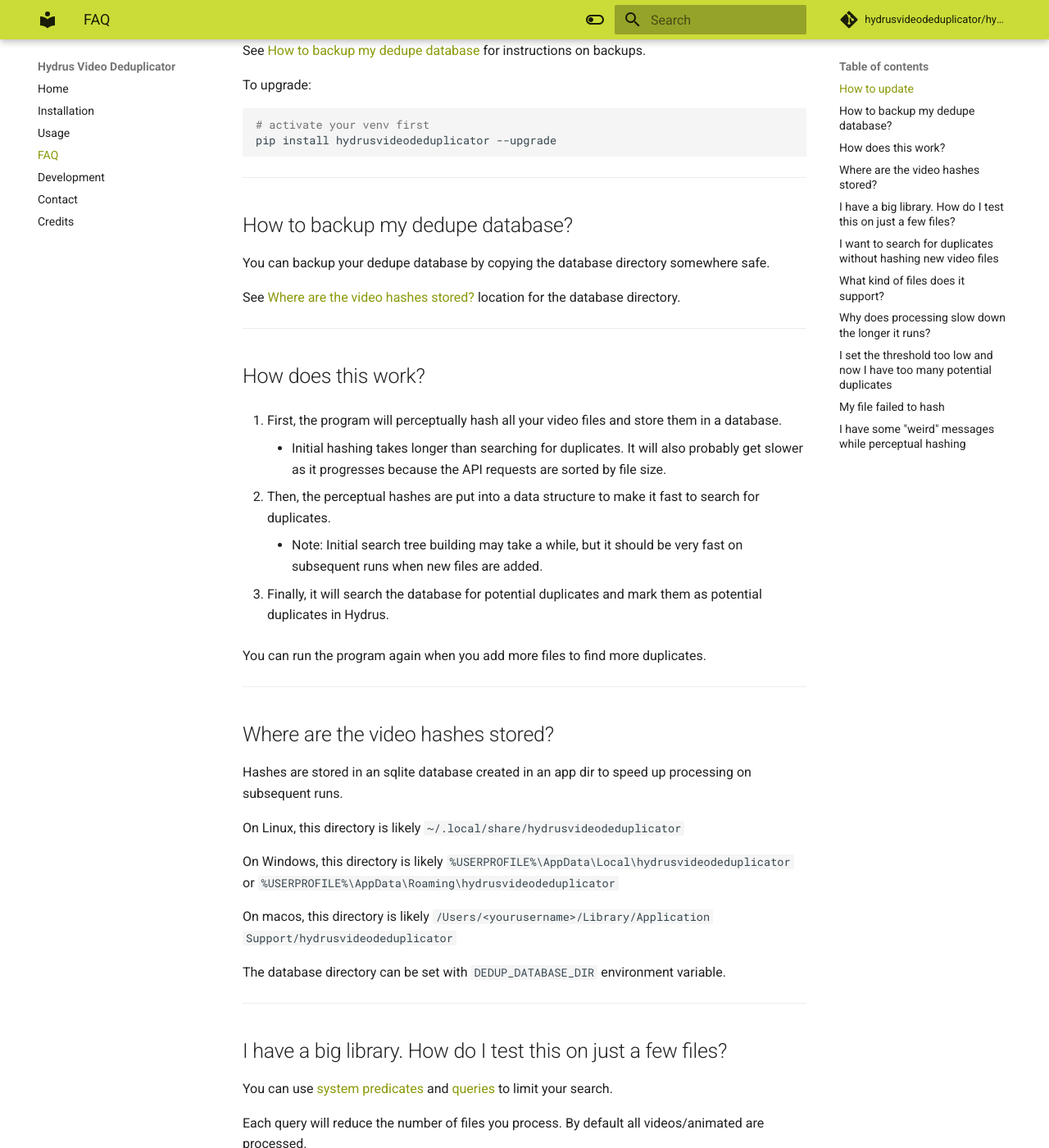
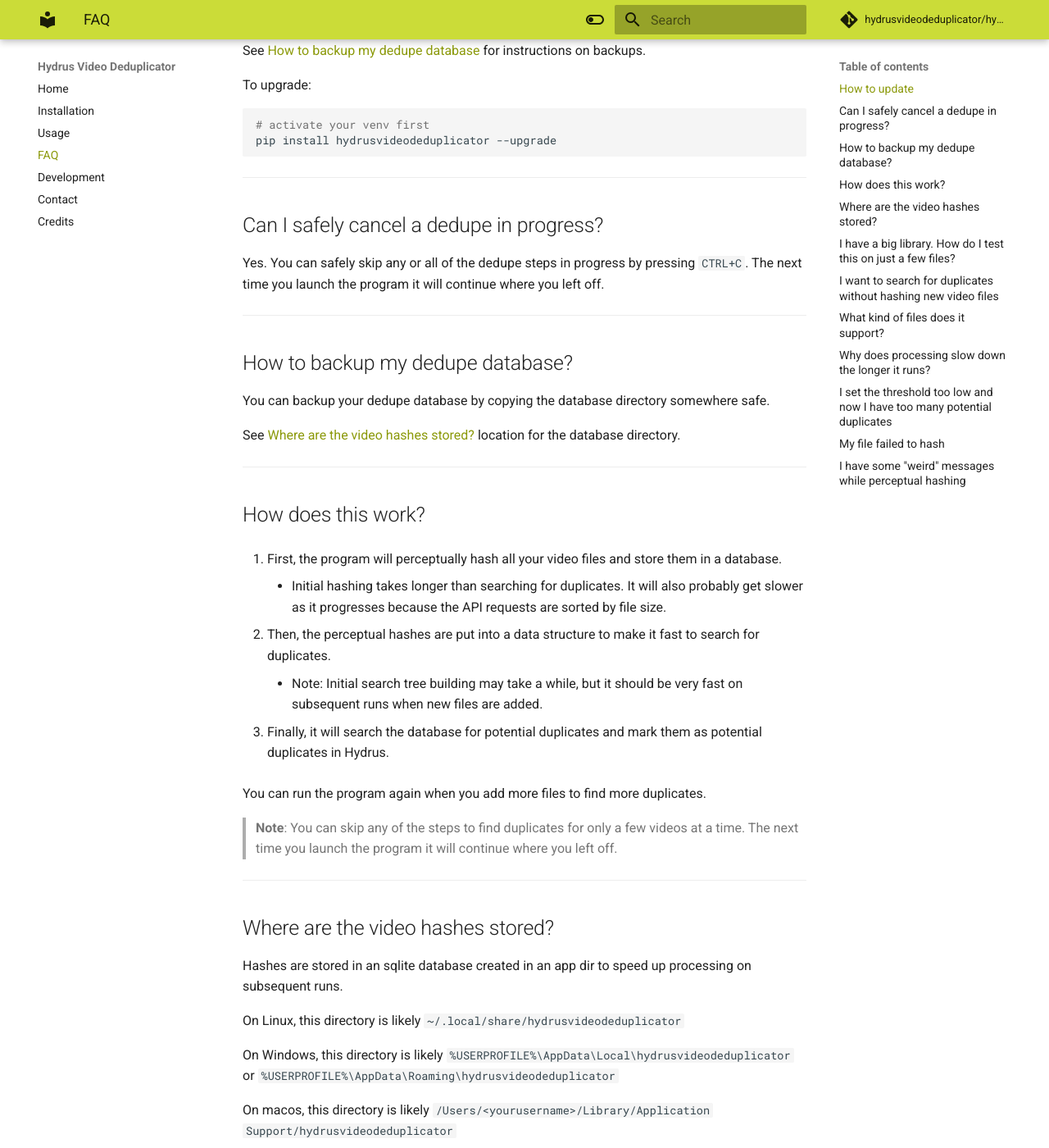
Before and after one commit to hydrusvideodeduplicator/hydrus-video-deduplicator, an MkDocs documentation site: the page built from docs/faq.md, in a window 1280 px wide and 1400 px high, scrolled down 316 px. Shown: the whole window at 82% size. Built offline with MkDocs 1.6.1 and Material for MkDocs 9.7.7, drawn with Linux system fonts in a browser that asks for light colours; comment, search, counter and statistics services are not loaded.

Commit message:
Add note about skipping steps in the FAQ

````diff
--- a/docs/faq.md
+++ b/docs/faq.md
@@ -14,6 +14,13 @@
 # activate your venv first
 pip install hydrusvideodeduplicator --upgrade
 ```
+
+---
+
+## Can I safely cancel a dedupe in progress?
+
+Yes. You can safely skip any or all of the dedupe steps in progress by pressing `CTRL+C`. The next time you launch the
+program it will continue where you left off.
 
 ---
 
@@ -38,6 +45,9 @@
 1. Finally, it will search the database for potential duplicates and mark them as potential duplicates in Hydrus.
 
 You can run the program again when you add more files to find more duplicates.
+
+> **Note**: You can skip any of the steps to find duplicates for only a few videos at a time. The next time you
+> launch the program it will continue where you left off.
 
 ---
 
````
